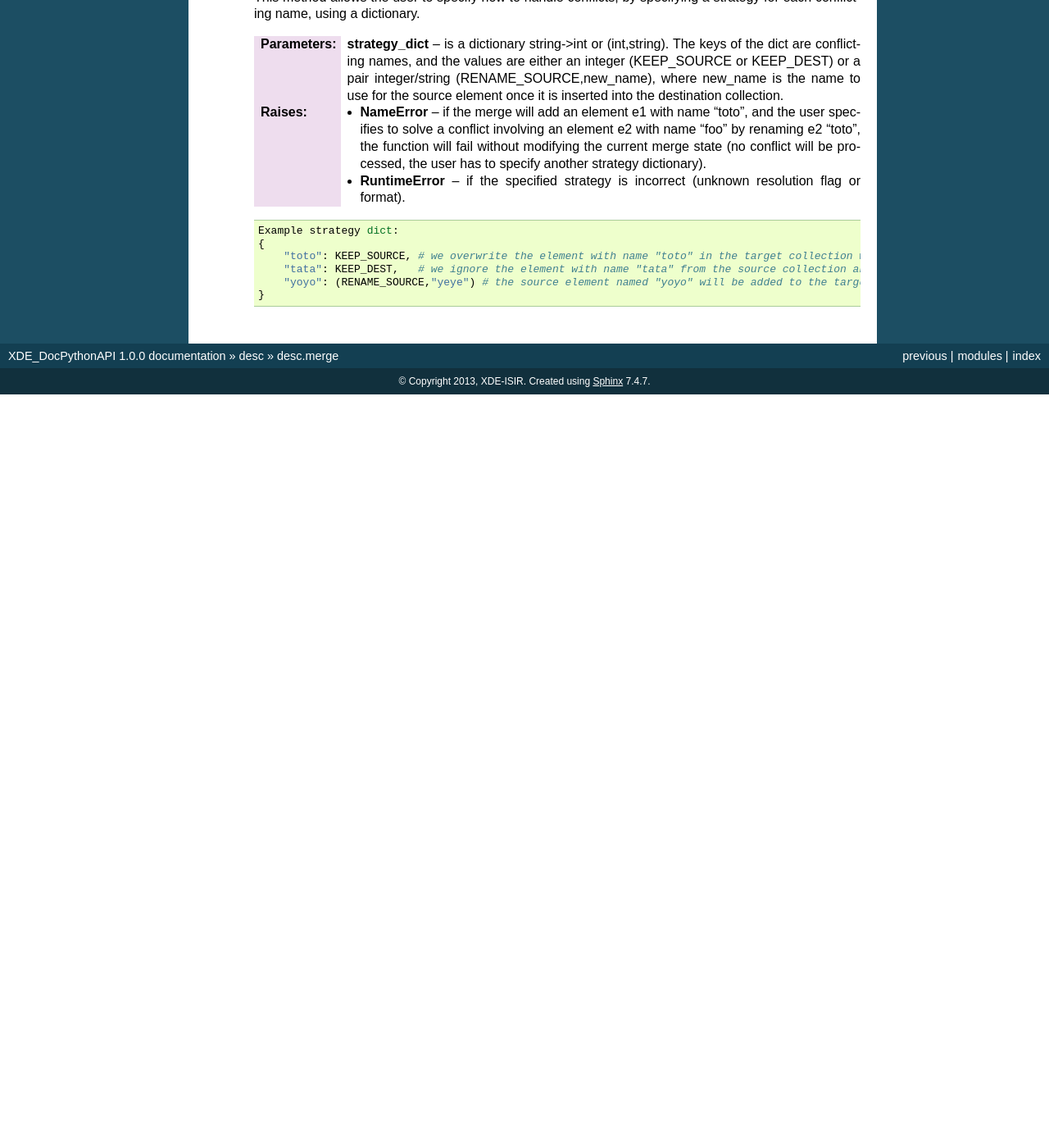
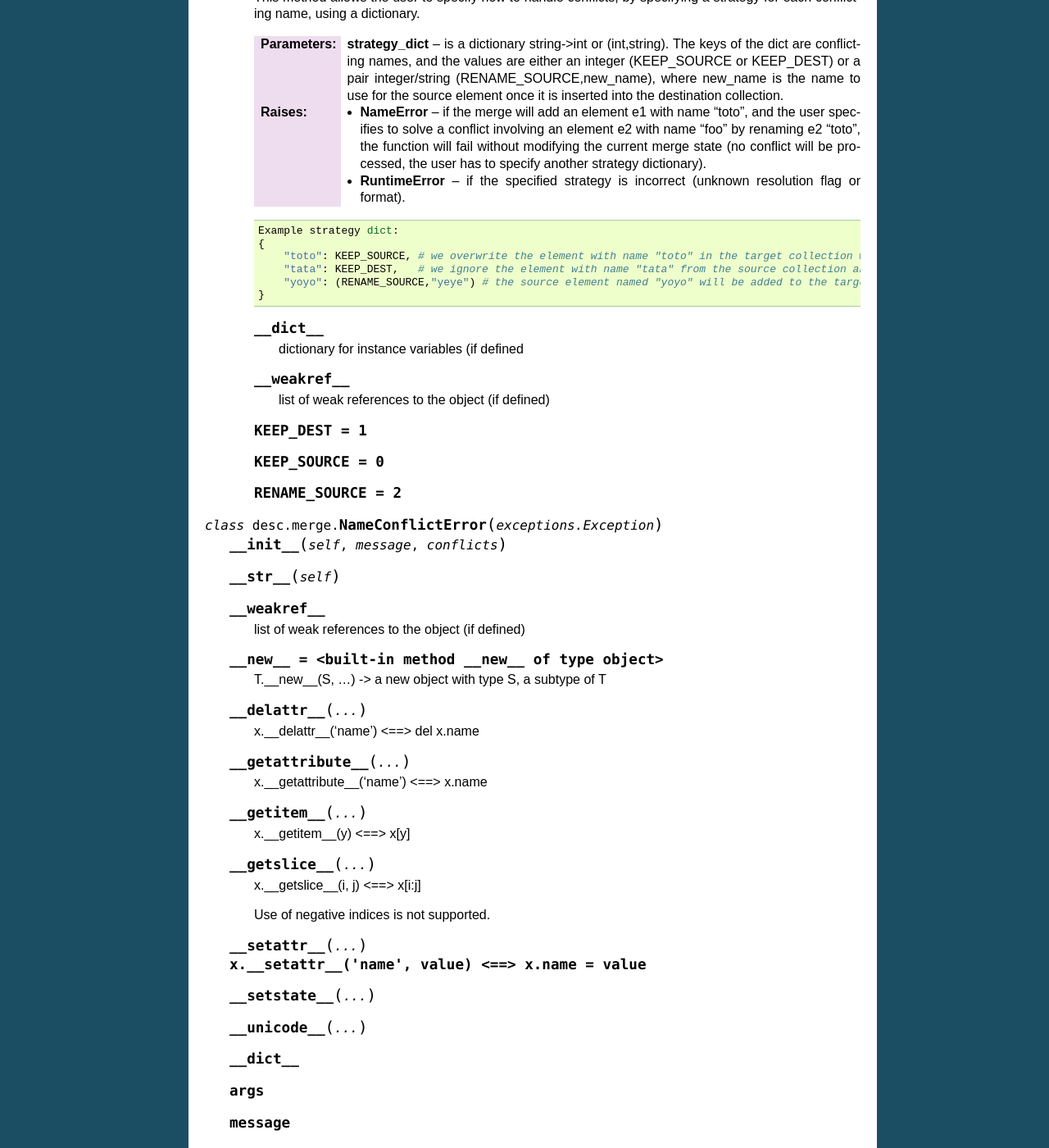
Before and after one commit to ISIR-SYROCO/XDE-DocPythonAPI, a Sphinx documentation site: the page built from source/desc/merge.rst, in a window 1280 px wide and 1400 px high, scrolled down 1959 px. Shown: the whole window at 82% size. Built offline with Sphinx 7.4.7, drawn with Linux system fonts in a browser that asks for light colours; before the commit the page ends 2440 px from its top, so only the background shows below that; some of the changed text lies outside the part shown.

Commit message:
Update desc.merge

```diff
--- a/source/desc/merge.rst
+++ b/source/desc/merge.rst
@@ -127,3 +127,81 @@ desc.merge
                 "tata": KEEP_DEST,   # we ignore the element with name "tata" from the source collection and keep the one in the target collection untouched.
                 "yoyo": (RENAME_SOURCE,"yeye") # the source element named "yoyo" will be added to the target collection. Its copy in the target collection will be renamed "yeye".
             }
+
+        .. py:data:: __dict__
+
+            dictionary for instance variables (if defined
+
+        .. py:data:: __weakref__
+
+            list of weak references to the object (if defined)
+
+        .. py:attribute:: KEEP_DEST = 1
+        .. py:attribute:: KEEP_SOURCE = 0
+        .. py:attribute:: RENAME_SOURCE = 2
+
+.. py:class:: desc.merge.NameConflictError(exceptions.Exception)
+
+    .. py:method:: __init__(self, message, conflicts)
+    .. py:method:: __str__(self)
+    .. py:data:: __weakref__
+
+        list of weak references to the object (if defined)
+
+    .. py:data:: __new__ = <built-in method __new__ of type object>
+
+        T.__new__(S, ...) -> a new object with type S, a subtype of T
+
+    .. py:method:: __delattr__(...)
+
+        x.__delattr__('name') <==> del x.name
+
+    .. py:method:: __getattribute__(...)
+
+        x.__getattribute__('name') <==> x.name
+
+    .. py:method:: __getitem__(...)
+
+        x.__getitem__(y) <==> x[y]
+
+    .. py:method:: __getslice__(...)
+
+        x.__getslice__(i, j) <==> x[i:j]
+
+        Use of negative indices is not supported.
+
+    .. py:method __reduce__(...)
+    .. py:method __repr__(...)
+
+        x.__repr__() <==> repr(x)
+
+    .. py:method:: __setattr__(...)
+        x.__setattr__('name', value) <==> x.name = value
+
+    .. py:method:: __setstate__(...)
+
+    .. py:method:: __unicode__(...)
+
+    .. py:data:: __dict__
+    .. py:data:: args
+    .. py:data:: message
+
+.. py:function:: desc.merge.checkNameConflicts(dest, source)
+
+    Returns a list of pairs of entities whose names clash from two list of named entities. This can be applied to conflict serach in the materials or geometries of a scene_pb2.Library.
+
+    + param: **dest** is either a list of elements that have a field "name" or a dictionary name->named_element where named_element has a field "name".
+    + param: **source** is another list of elements that have a field "name"
+    + return: the list of non conflicting source elements and a list of pairs (d,s) where d and s are an element of dest and an element of source, respectively, such that d.name==s.name
+
+.. py:function:: desc.merge.getGraphicalSceneConflicts(dest_world, src_world, src_node)
+
+    Returns the list of conflicting graphical elements as a list of pairs of strings (name,type).
+    For instance [('node-toto', 'Mesh'), ('ishape0', 'GraphicalMesh')].
+
+    The types are:
+
+    * Mesh
+    * GraphicalMesh
+    * GraphicalNode
+    * Material
```
